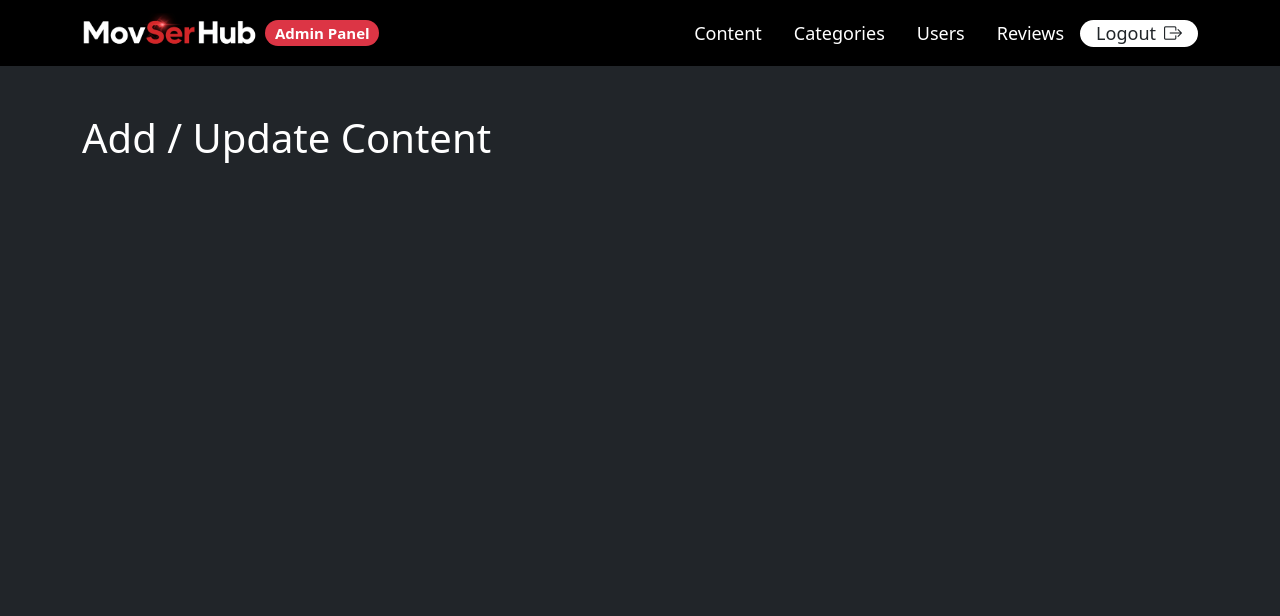
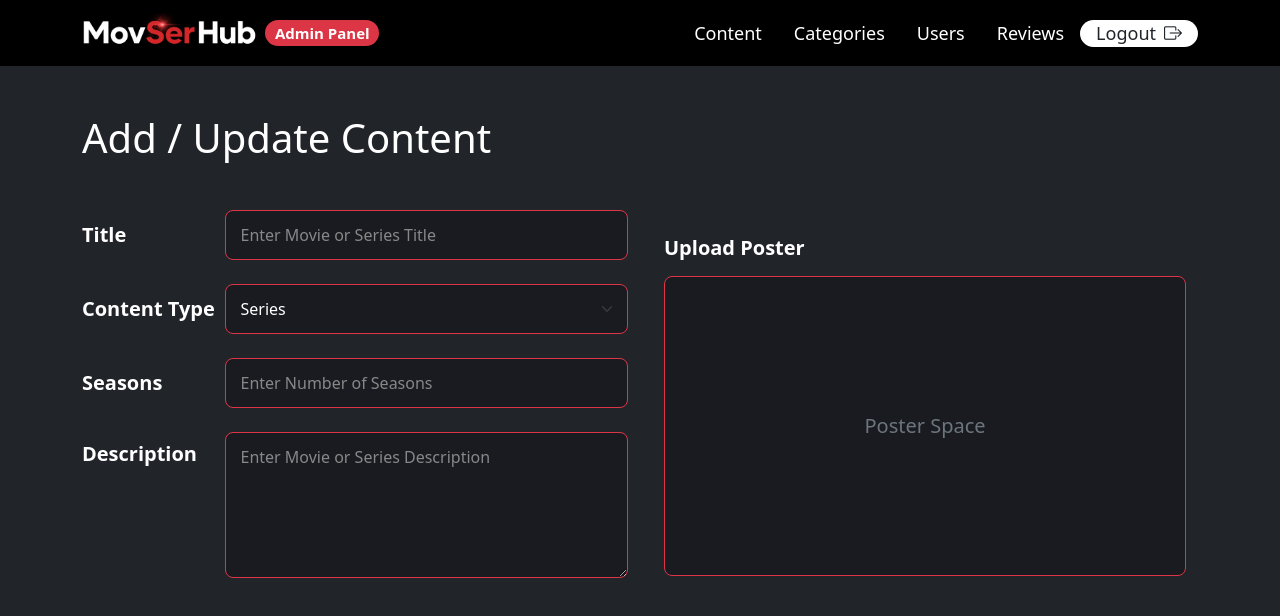
Before and after one commit to 3tiah74/Movies, a React app in the folder FrontEnd/: page /content in a window 1280 px wide. Shown: the top 616 px of the page. Built offline with nearby package versions, Linux system fonts and the light colour scheme; the HTML template or start-up script is replaced by a standard one.

Commit message:
Add form fields for adding/updating content in Admin panel

```diff
--- a/FrontEnd/src/pages/Admin/AddUpdateContent.jsx
+++ b/FrontEnd/src/pages/Admin/AddUpdateContent.jsx
@@ -1,15 +1,81 @@
 import React from 'react'
 import AdminLayout from '../../layouts/AdminLayout'
-import { Container } from 'react-bootstrap'
+import { Col, Container, Form, Row } from 'react-bootstrap'
 
 const AddUpdateContent = () => {
   return (
     <>
       <AdminLayout>
         <div className='bg-dark' style={{ paddingBottom: '50px', minHeight: '100vh' }}>
-          <Container className='pt-4'>
+          <Container className='pt-4 '>
             <h1 className='text-white pt-4'>Add / Update Content</h1>
+            <Row className='align-items-center justify-content-center mt-5'>
+              <Col xl={6} lg={8} md={9} xs={12} className='mb-4 d-flex align-items-center'>
+                <Form className='w-100'>
+                  <Form.Group as={Row} className="mb-4 align-items-center" controlId="formTitle">
+                    <Form.Label column sm={3} className='fw-bold text-white fs-5 text-nowrap'>
+                      Title
+                    </Form.Label>
+                    <Col sm={9}>
+                      <Form.Control
+                        placeholder='Enter Movie or Series Title'
+                        className='control w-100'
+                      />
+                    </Col>
+                  </Form.Group>
 
+                  <Form.Group as={Row} className="mb-4 align-items-center" controlId="formContentType">
+                    <Form.Label column sm={3} className='fw-bold text-white fs-5 text-nowrap'>
+                      Content Type
+                    </Form.Label>
+                    <Col sm={9}>
+                      <Form.Select className='control w-100' defaultValue="series">
+                        <option value="series">Series</option>
+                        <option value="movie">Movie</option>
+                      </Form.Select>
+                    </Col>
+                  </Form.Group>
+
+                  <Form.Group as={Row} className="mb-4 align-items-center" controlId="formSeasons">
+                    <Form.Label column sm={3} className='fw-bold text-white fs-5 text-nowrap'>
+                      Seasons
+                    </Form.Label>
+                    <Col sm={9}>
+                      <Form.Control
+                        placeholder='Enter Number of Seasons'
+                        className='control w-100'
+                      />
+                    </Col>
+                  </Form.Group>
+                  <Form.Group as={Row} className="mb-4" controlId="formDescription">
+                    <Form.Label column sm={3} className='fw-bold text-white fs-5 text-nowrap'>
+                      Description
+                    </Form.Label>
+                    <Col sm={9}>
+                      <Form.Control
+                        as="textarea"
+                        rows={5}
+                        placeholder='Enter Movie or Series Description'
+                        className='control w-100'
+                      />
+                    </Col>
+                  </Form.Group>
+                </Form>
+              </Col>
+              <Col xl={6} lg={4} md={9} className='mb-4 d-flex flex-column px-lg-4'>
+                <h5 className="text-white fw-bold mb-3">Upload Poster</h5>
+                <div
+                  className="control d-flex align-items-center justify-content-center"
+                  style={{
+                    minHeight: '300px'
+                  }}
+                >
+                  <span className="text-secondary fs-5 text-center px-3">
+                    Poster Space
+                  </span>
+                </div>
+              </Col>
+            </Row>
           </Container>
         </div>
       </AdminLayout >
```
